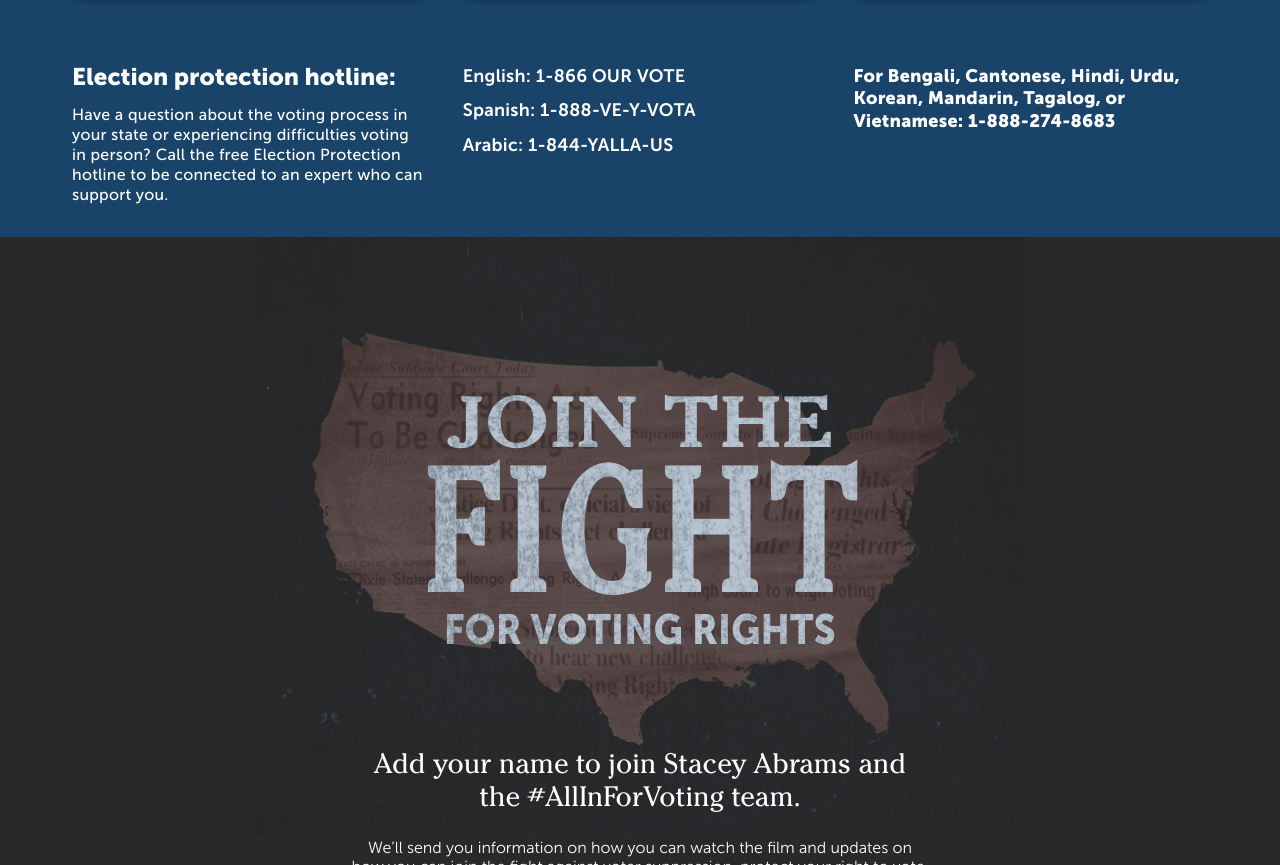
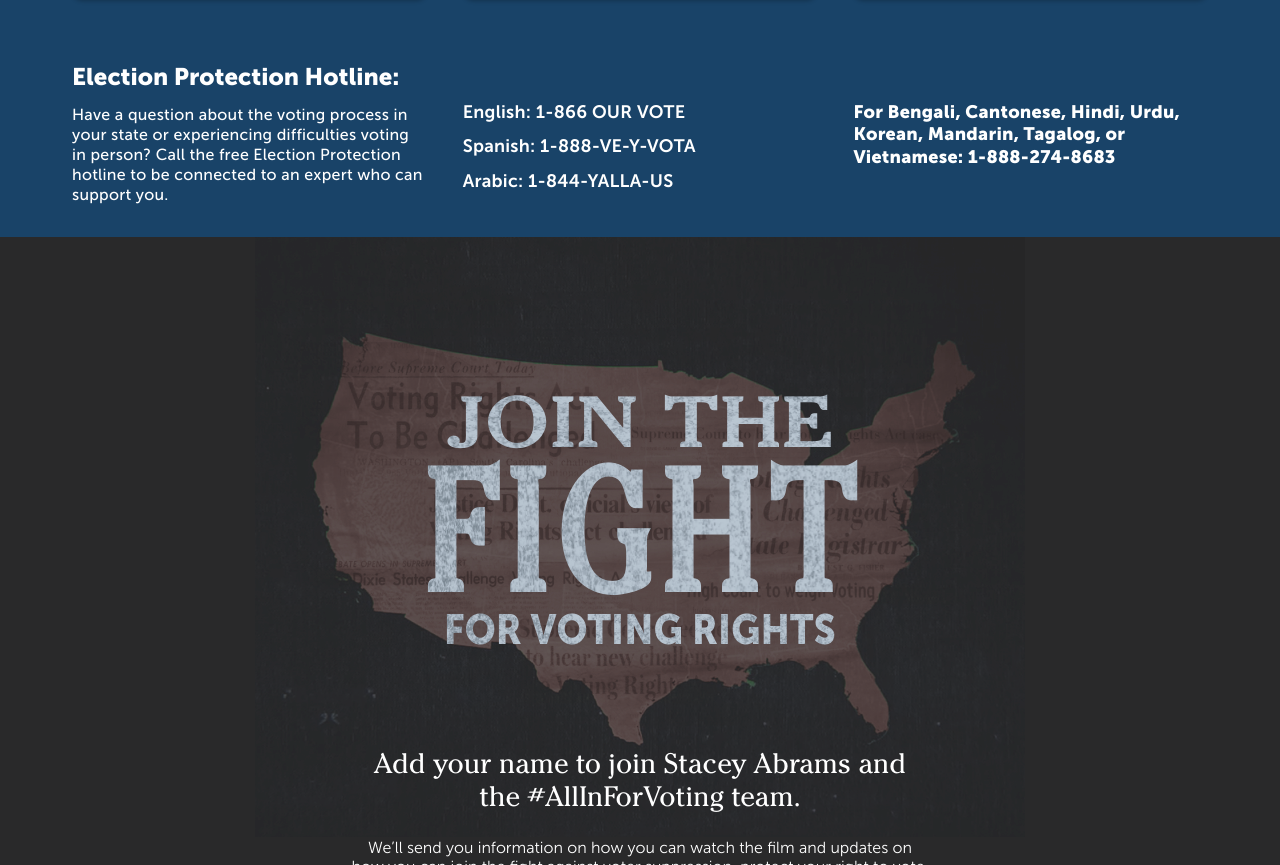
Before and after one commit to itsjoekent-archive/all-in-documentary, a website built with webpack: page html/index.html in a window 1280 px wide. Shown: the part 2238-3103 px from the top of the page. Built offline with nearby package versions, Linux system fonts and the light colour scheme; some packages are replaced by stand-ins of ours; a script that the page names is missing.

Commit message:
Fixing alignment

```diff
--- a/css/actions.scss
+++ b/css/actions.scss
@@ -226,6 +226,10 @@
     @media (min-width: 768px) {
       margin-bottom: 0;
       flex: 0 0 calc(33.33% - 24px);
+
+      &:not(:first-child) {
+        padding-top: 36px;
+      }
     }
   }
 
--- a/html/index.html
+++ b/html/index.html
@@ -130,7 +130,7 @@
         </div>
         <div class="action-help">
           <div class="action-help-column">
-            <h3>Election protection hotline:</h3>
+            <h3>Election Protection Hotline:</h3>
             <p>Have a question about the voting process in your state or experiencing difficulties voting in person? Call the free Election Protection hotline to be connected to an expert who can support you.</p>
           </div>
           <div class="action-help-column">
```
